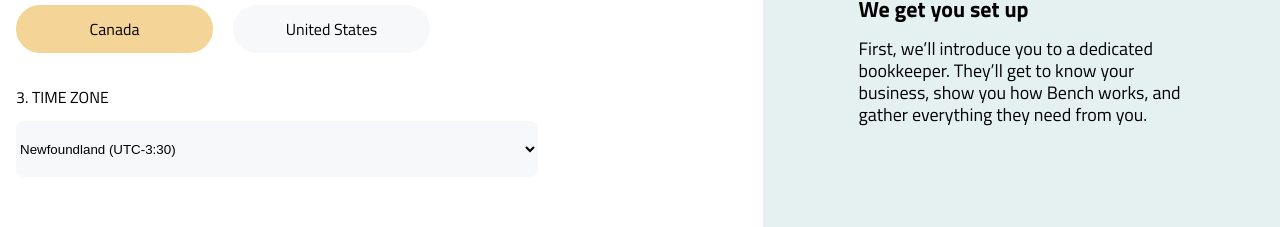
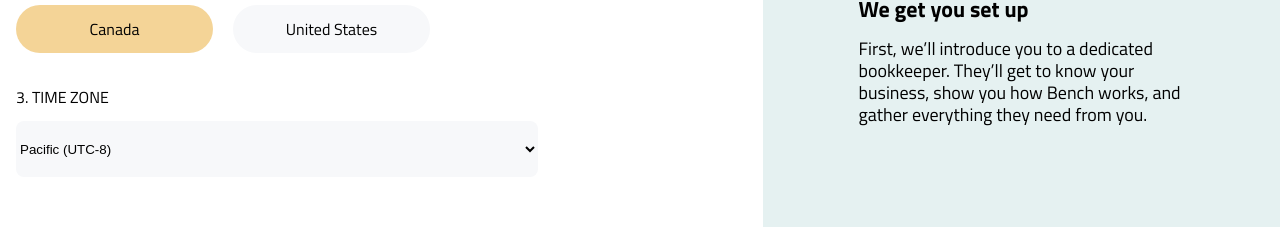
Before and after one commit to ash-river-jones/industryprojectclient, a React (Create React App) app: page / in a window 1280 px wide. Shown: the part 800-1027 px from the top of the page. Built offline with nearby package versions, Linux system fonts and the light colour scheme; the HTML template or start-up script is replaced by a standard one.

Commit message:
change pacific to be the first option in timezone list

```diff
--- a/src/pages/Form/Form.jsx
+++ b/src/pages/Form/Form.jsx
@@ -550,6 +550,12 @@ export default function Form() {
                             value=""
                             className="c-info__form-input-time-combo"
                           >
+                            Pacific (UTC-8)
+                          </option>
+                          <option
+                            value=""
+                            className="c-info__form-input-time-combo"
+                          >
                             Newfoundland (UTC-3:30)
                           </option>
                           <option
@@ -575,12 +581,6 @@ export default function Form() {
                             className="c-info__form-input-time-combo"
                           >
                             Mountain (UTC-7)
-                          </option>
-                          <option
-                            value=""
-                            className="c-info__form-input-time-combo"
-                          >
-                            Pacific (UTC-8)
                           </option>
                           <option
                             value=""
```
